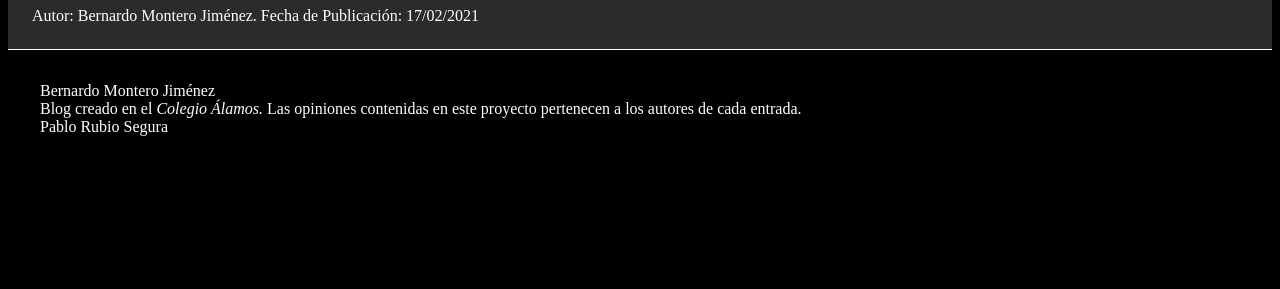
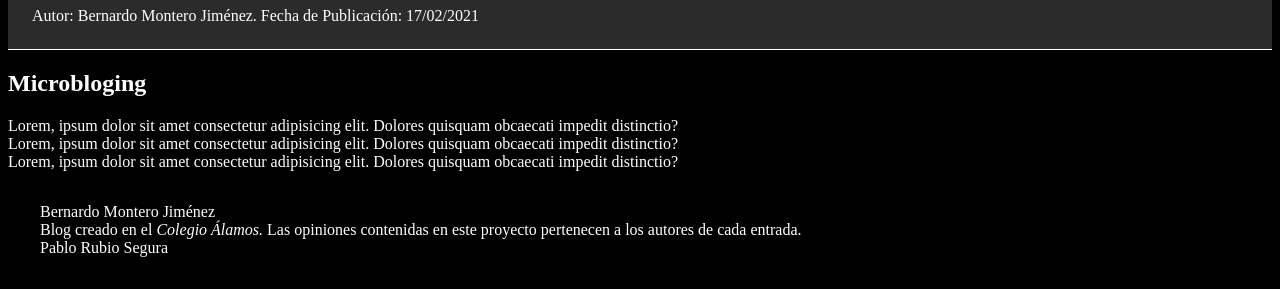
Before and after one commit to prubios/12-1-Rubio-Montero-blog_del_mundo, a plain HTML site: page Root/tema3.html in a window 1280 px wide. Shown: the part 6821-7110 px from the top of the page. Before the commit the page ends 6989 px from the top, so only its background shows below. Drawn offline with Linux system fonts and the light colour scheme.

Commit message:
Cambios en aside de tema 3 y 4

```diff
--- a/Root/tema3.html
+++ b/Root/tema3.html
@@ -508,6 +508,28 @@
 
             <!-- Empieza barra lateral -->
             <aside>
+                <h2>Microbloging</h2>
+
+                <!--  entrada de mircoblogging -->
+                <div>
+                    <span>Lorem, ipsum dolor sit amet consectetur adipisicing elit. Dolores quisquam obcaecati impedit
+                        distinctio?</span>
+                </div>
+                <!-- termina entrada de mircoblogging -->
+
+                <!--  entrada de mircoblogging -->
+                <div>
+                    <span>Lorem, ipsum dolor sit amet consectetur adipisicing elit. Dolores quisquam obcaecati impedit
+                        distinctio?</span>
+                </div>
+                <!-- termina entrada de mircoblogging -->
+
+                <!--  entrada de mircoblogging -->
+                <div>
+                    <span>Lorem, ipsum dolor sit amet consectetur adipisicing elit. Dolores quisquam obcaecati impedit
+                        distinctio?</span>
+                </div>
+                <!-- termina entrada de mircoblogging -->
 
             </aside>
             <!-- Termina barra lateral -->
```
Also changed, not shown: Root/tema4.html (+22 -0 lines).
